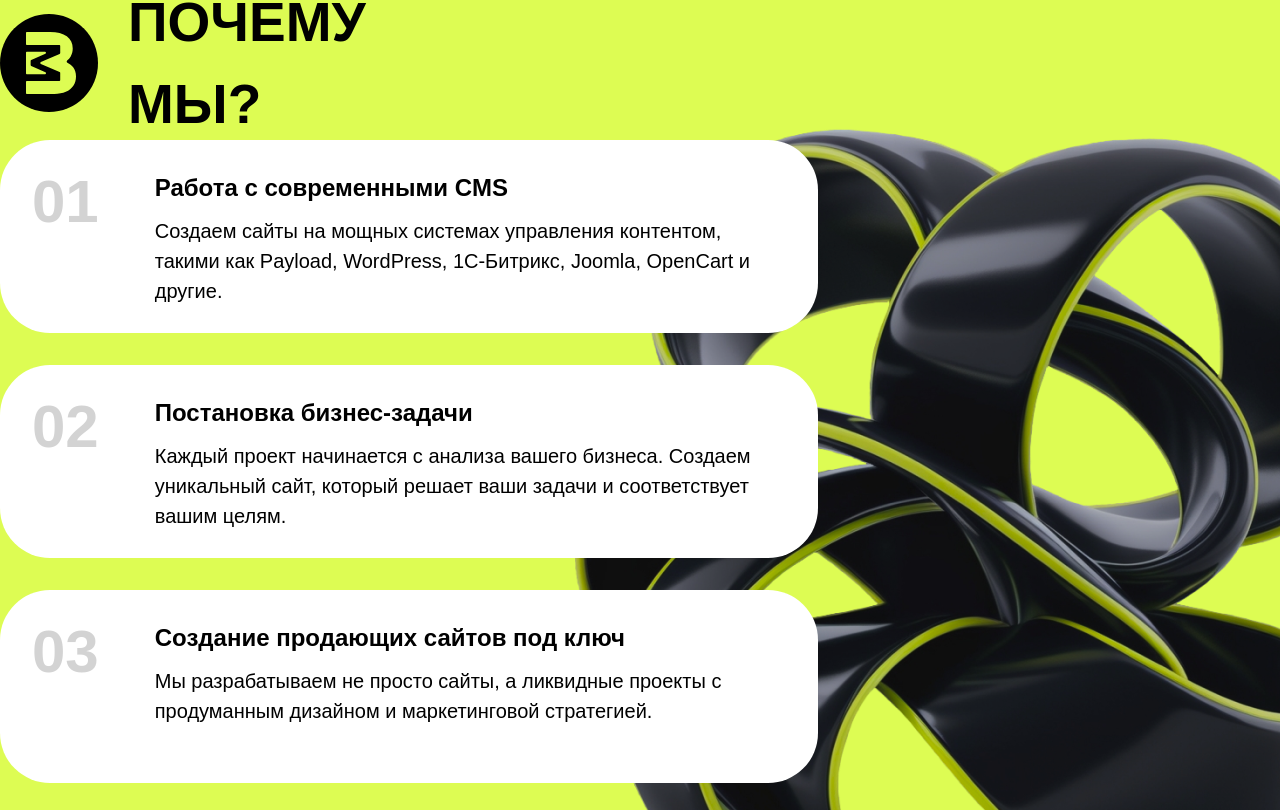
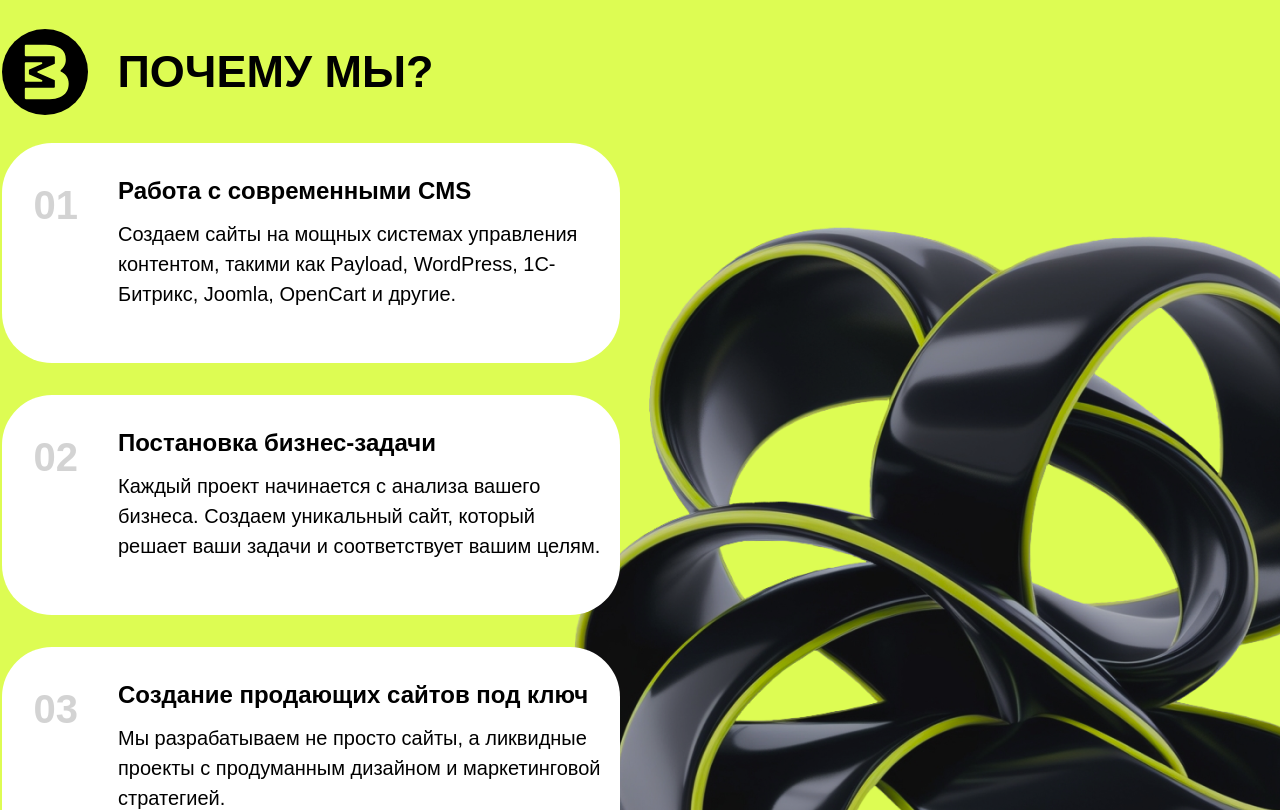
Before and after one commit to 1Slivador1Dali1/bm-w, a Next.js app: page / in a window 1280 px wide. Shown: the part 990-1800 px from the top of the page. Built offline with nearby package versions, Linux system fonts and the light colour scheme.

Commit message:
blockWhyWe-1440-v2

```diff
--- a/app/page.tsx
+++ b/app/page.tsx
@@ -88,7 +88,7 @@ export default function Home() {
         </div>
       </div>
 
-      <div className="h-[869px] min-w-[359px] max-md:max-w-[730px] md:max-w-[730px] lg:max-w-[1200px] xl:max-w-[1600px] 2xl:max-w-[1920px] bg-[var(--osnovnoy-cvet)] mx-auto flex items-center justify-center relative mb-11 overflow-hidden">
+      <div className="xl:h-[967px] 2xl:h-[869px] min-w-[359px] max-md:max-w-[730px] md:max-w-[730px] lg:max-w-[1200px] xl:max-w-[1600px] 2xl:max-w-[1920px] bg-[var(--osnovnoy-cvet)] mx-auto flex items-center justify-center relative mb-11 px-3 overflow-hidden">
         <Image
           src="/bgwe.png"
           className="hidden absolute xl:bottom-0 xl:right-[-114px] 2xl:top-[146px] 2xl:right-[28px] md:block "
@@ -97,25 +97,25 @@ export default function Home() {
           height={723}
         />
 
-        <div className="xl:max-w-[1535px] 2xl:w-[1760px] absolute z-10">
+        <div className="xl:max-w-[1435px] 2xl:w-[1760px] absolute z-10">
           <div className="xl:max-w-[1335px] 2xl:max-w-[1700px] flex flex-col items-start justify-start gap-7 2xl:h-[800px]">
-            <div className="max-w-[1760px] max-h-[98px] flex items-center gap-[30px] pr-[800px]">
+            <div className="max-w-[1760px] max-h-[98px] flex items-center gap-[30px] xl:pr-[845px] 2xl:pr-[800px]">
               <Image
                 src="/logoweblock.svg"
-                className="hidden md:block"
+                className="hidden md:block 2xl:h-24 2xl:w-24 xl:h-[86px] xl:w-[86px]"
                 alt="Example"
                 width={98}
                 height={98}
               />
 
-              <h2 className="font-bold uppercase text-[var(--cvet-teksta)] text-[55px] max-w-[804px] ">
+              <h2 className="font-bold uppercase text-[var(--cvet-teksta)] xl:text-[45px] 2xl:text-[55px] max-w-[804px] ">
                 Почему мы?
               </h2>
             </div>
 
-            <div className="max-w-[904px] flex flex-col gap-8 max-h-[643px] justify-between">
-              <div className="max-w-[904px] py-8 pl-8 pr-10 flex gap-14 items-start bg-[var(--cvet-teksta-2)] rounded-[50px] max-h-[193px] ">
-                <span className="font-bold text-6xl text-[var(--osnovnoy-cvet-3)] max-h-[60px] inline-block align-top">
+            <div className="max-w-[904px] flex flex-col gap-8 xl:max-h-[724px] 2xl:max-h-[643px] justify-between">
+              <div className="max-w-[904px] pt-8 xl:pb-[54px] 2xl:pb-0 pl-8 xl:pr-[17px] 2xl:pr-10 flex xl:gap-10 2xl:gap-14 items-start bg-[var(--cvet-teksta-2)] rounded-[50px] xl:max-h-[220px] 2xl:max-h-[193px] ">
+                <span className="font-bold xl:text-[40px] 2xl:text-6xl text-[var(--osnovnoy-cvet-3)] max-h-[70px] inline-block align-top">
                   01
                 </span>
 
@@ -123,7 +123,7 @@ export default function Home() {
                   <h3 className="font-bold text-2xl text-[var(--cvet-teksta)]">
                     Работа с современными CMS
                   </h3>
-                  <p className="max-w-[623px] font-normal text-[20px] text-wrap text-[var(--cvet-teksta)]">
+                  <p className="xl:max-w-[485px] 2xl:max-w-[623px] font-normal text-[20px] text-wrap text-[var(--cvet-teksta)]">
                     Создаем сайты на мощных системах управления контентом,
                     такими как Payload, WordPress, 1С-Битрикс, Joomla, OpenCart
                     и другие.
@@ -131,8 +131,8 @@ export default function Home() {
                 </div>
               </div>
 
-              <div className="max-w-[904px] py-8 pl-8 pr-10 flex gap-14 items-start bg-[var(--cvet-teksta-2)] rounded-[50px] max-h-[193px]">
-                <span className="font-bold text-6xl text-[var(--osnovnoy-cvet-3)] h-[70px]">
+              <div className="max-w-[904px] pt-8 xl:pb-[54px] 2xl:pb-0 pl-8 xl:pr-[17px] 2xl:pr-10 flex xl:gap-10 2xl:gap-14 items-start bg-[var(--cvet-teksta-2)] rounded-[50px] xl:max-h-[220px] 2xl:max-h-[193px]">
+                <span className="font-bold xl:text-[40px] 2xl:text-6xl text-[var(--osnovnoy-cvet-3)] max-h-[70px]">
                   02
                 </span>
 
@@ -140,7 +140,7 @@ export default function Home() {
                   <h3 className="font-bold text-2xl text-[var(--cvet-teksta)]">
                     Постановка бизнес-задачи
                   </h3>
-                  <p className="max-w-[623px] font-normal text-[20px] text-wrap text-[var(--cvet-teksta)]">
+                  <p className="xl:max-w-[485px] 2xl:max-w-[623px] font-normal text-[20px] text-wrap text-[var(--cvet-teksta)]">
                     Каждый проект начинается с анализа вашего бизнеса. Создаем
                     уникальный сайт, который решает ваши задачи и соответствует
                     вашим целям.
@@ -148,8 +148,8 @@ export default function Home() {
                 </div>
               </div>
 
-              <div className="max-w-[904px] pt-8 pb-[57px] pl-8 pr-10 flex gap-14 items-start bg-[var(--cvet-teksta-2)] rounded-[50px] max-h-[193px]">
-                <span className="font-bold text-6xl text-[var(--osnovnoy-cvet-3)] h-[70px]">
+              <div className="max-w-[904px] pt-8 pb-[57px] pl-8 xl:pr-[17px] 2xl:pr-10 flex xl:gap-10 2xl:gap-14 items-start bg-[var(--cvet-teksta-2)] rounded-[50px] xl:max-h-[220px] 2xl:max-h-[193px]">
+                <span className="font-bold xl:text-[40px] 2xl:text-6xl text-[var(--osnovnoy-cvet-3)] max-h-[70px]">
                   03
                 </span>
 
@@ -157,7 +157,7 @@ export default function Home() {
                   <h3 className="font-bold text-2xl text-[var(--cvet-teksta)]">
                     Создание продающих сайтов под ключ
                   </h3>
-                  <p className="max-w-[623px] font-normal text-[20px] text-wrap text-[var(--cvet-teksta)]">
+                  <p className="xl:max-w-[485px] 2xl:max-w-[623px] font-normal text-[20px] text-wrap text-[var(--cvet-teksta)]">
                     Мы разрабатываем не просто сайты, а ликвидные проекты с
                     продуманным дизайном и маркетинговой стратегией.
                   </p>
```
